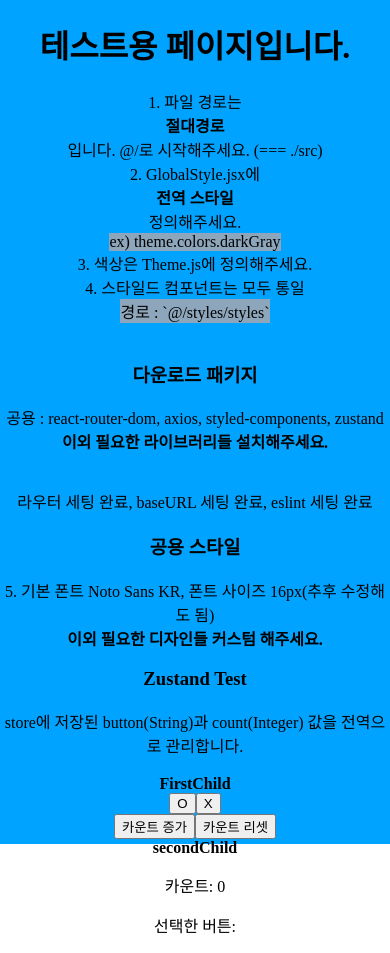
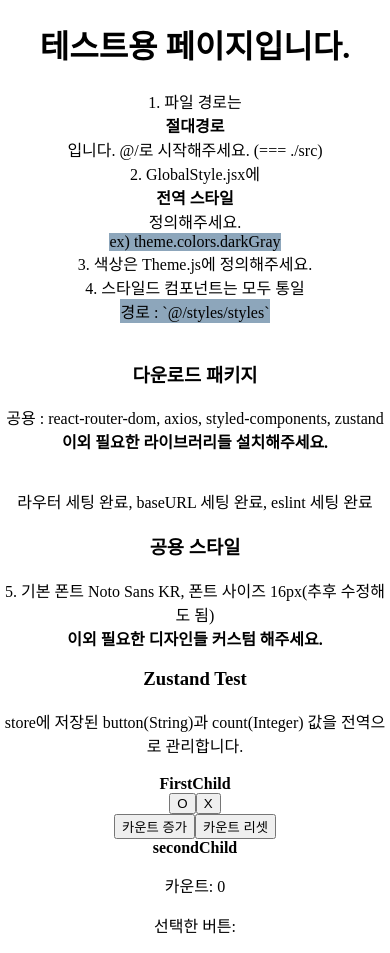
Before and after one commit to bianbbc87/PEERRE-FRONT_TEST, a React (Vite) app: page /test in a window 390 px wide. Built offline with nearby package versions, Linux system fonts and the light colour scheme.

Commit message:
STYLE: mobile 뷰에서 pc로 수정

```diff
--- a/src/styles/style.js
+++ b/src/styles/style.js
@@ -16,8 +16,6 @@ export const Wrapper = styled.div`
   min-height: 99vh;
   display: flex;
   flex-direction: column;
-  max-width: 390px;
-  background-color: ${({ theme }) => theme.background.mainBg};
   align-items: center;
   text-align: center;
 `;
```
